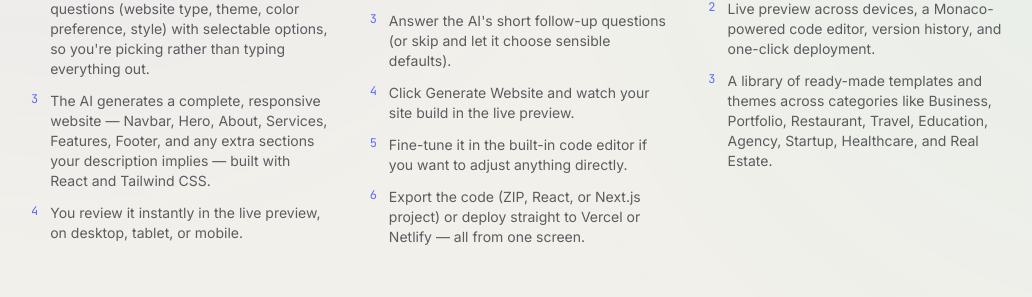
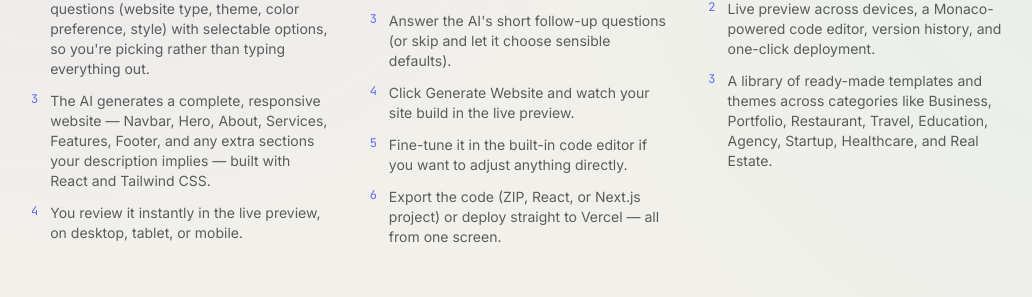
Before and after one commit to techtig9/webma, a Next.js app: page / in a window 1280 px wide. Shown: the part 6748-7045 px from the top of the page, without its empty margins (121-1153 px from the left). Built offline with nearby package versions, Linux system fonts and the light colour scheme; no server answers.

Commit message:
Update Help.tsx

```diff
--- a/src/components/landing/Help.tsx
+++ b/src/components/landing/Help.tsx
@@ -19,7 +19,7 @@ const SECTIONS = [
       "Answer the AI's short follow-up questions (or skip and let it choose sensible defaults).",
       "Click Generate Website and watch your site build in the live preview.",
       "Fine-tune it in the built-in code editor if you want to adjust anything directly.",
-      "Export the code (ZIP, React, or Next.js project) or deploy straight to Vercel or Netlify — all from one screen.",
+      "Export the code (ZIP, React, or Next.js project) or deploy straight to Vercel  — all from one screen.",
     ],
   },
   {
```
